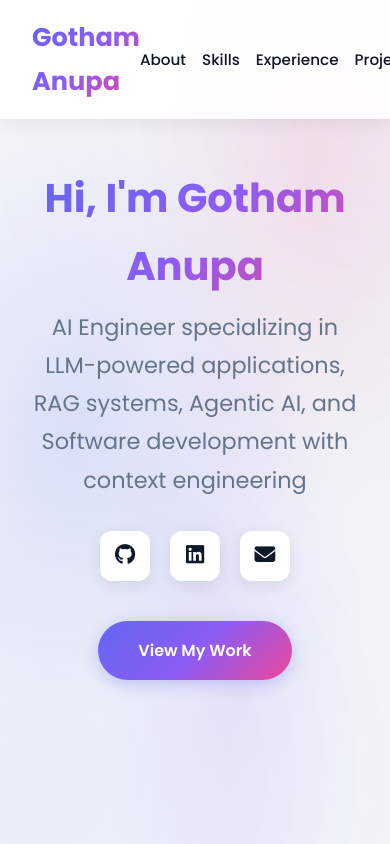
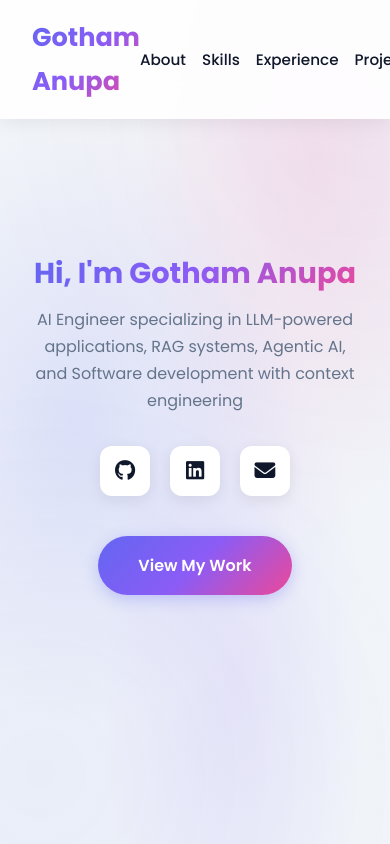
Before and after one commit to GothamAnupa/portfolio, a plain HTML site: page index.html in a window 390 px wide. Shown: the top 844 px of the page. Drawn offline with Linux system fonts and the light colour scheme.

Commit message:
fix: Optimize hero title for mobile responsiveness

```diff
--- a/style.css
+++ b/style.css
@@ -127,7 +127,7 @@ nav {
 }
 
 .hero h1 {
-    font-size: 4rem;
+    font-size: 3.5rem;
     font-weight: 700;
     margin-bottom: 0.5rem;
     background: var(--gradient);
@@ -135,6 +135,7 @@ nav {
     -webkit-text-fill-color: transparent;
     background-clip: text;
     animation: slideUp 0.8s ease-out;
+    white-space: nowrap;
 }
 
 @keyframes slideUp {
@@ -566,7 +567,8 @@ footer p {
 }
 
 @media (max-width: 768px) {
-    .hero h1 { font-size: 2.5rem; }
+    .hero h1 { font-size: 1.8rem; white-space: normal; }
+    .tagline { font-size: 1rem; }
     .nav-links { gap: 1rem; font-size: 0.85rem; }
     .project-grid { grid-template-columns: 1fr; }
     section h2 { font-size: 2rem; }
```
